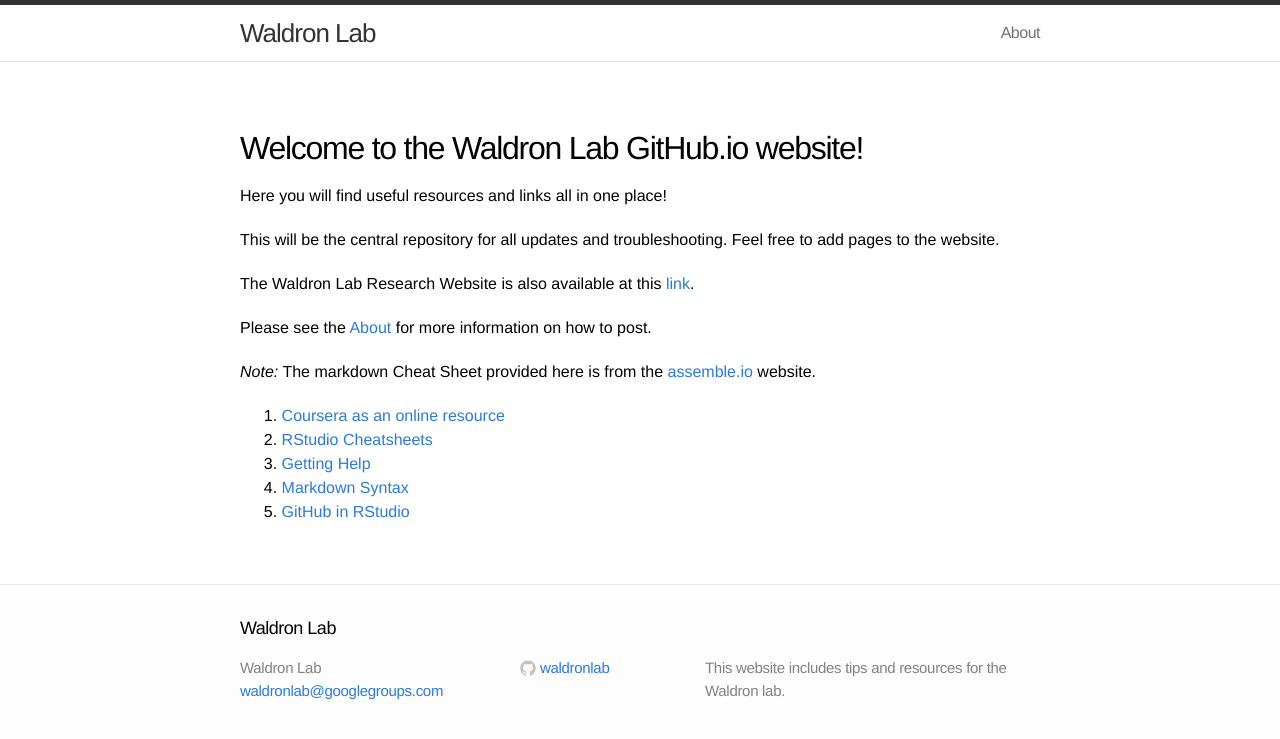
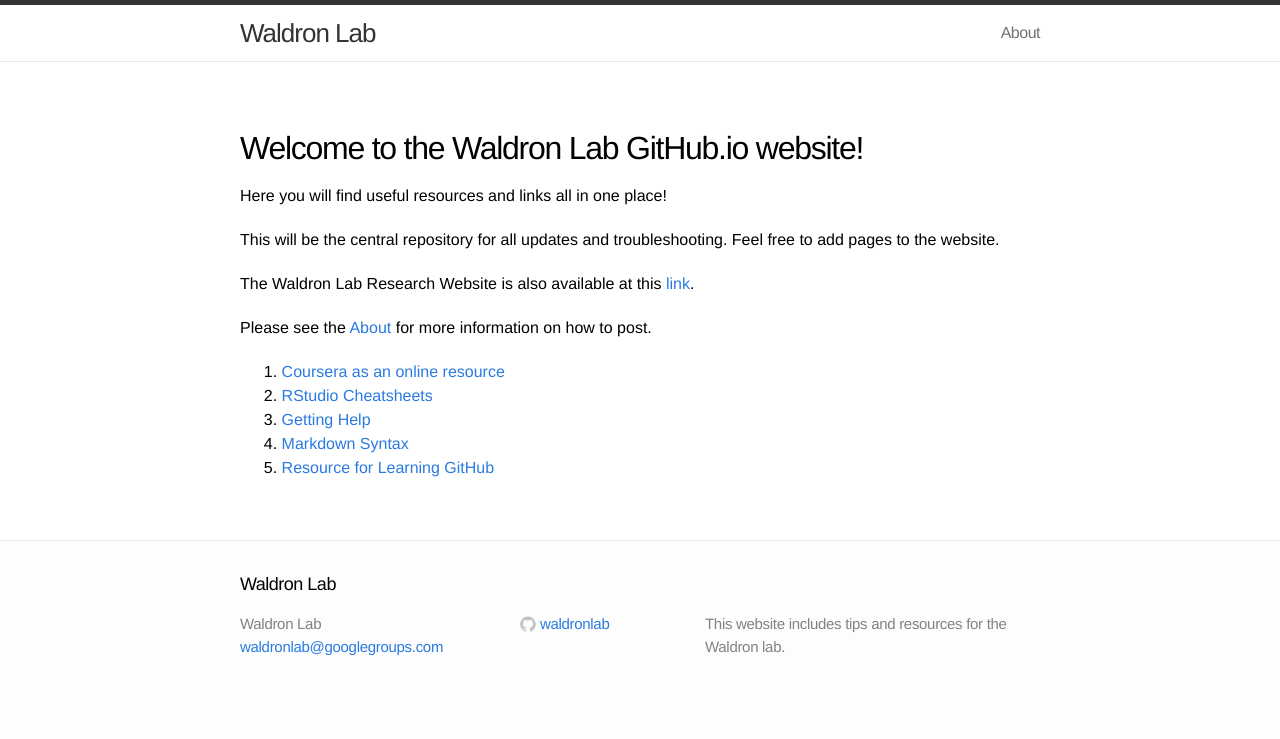
Before and after one commit to juadiegaitan/waldronlab.github.io, a Jekyll site: the page built from index.md, in a window 1280 px wide. Shown: the top 739 px of the page. Built offline with Jekyll 4.4.1, drawn with Linux system fonts in a browser that asks for light colours.

Commit message:
add more Git resources

```diff
--- a/index.md
+++ b/index.md
@@ -13,10 +13,8 @@
 
 Please see the [About](/about/) for more information on how to post.
 
-*Note:* The markdown Cheat Sheet provided here is from the [assemble.io](http://assemble.io/docs/Cheatsheet-Markdown.html) website.
-
 1. [Coursera as an online resource](/coursera/)
 2. [RStudio Cheatsheets](https://www.rstudio.com/resources/cheatsheets/)
 3. [Getting Help](/gethelp/)
 4. [Markdown Syntax](/mark/)
-5. [GitHub in RStudio](https://www.youtube.com/embed/uHYcDQDbMY8)
+5. [Resource for Learning GitHub](/github/)
```
Also changed, not shown: mark.md (+2 -0 lines), usegit.md (added, +29 -0 lines), 1 other file.
